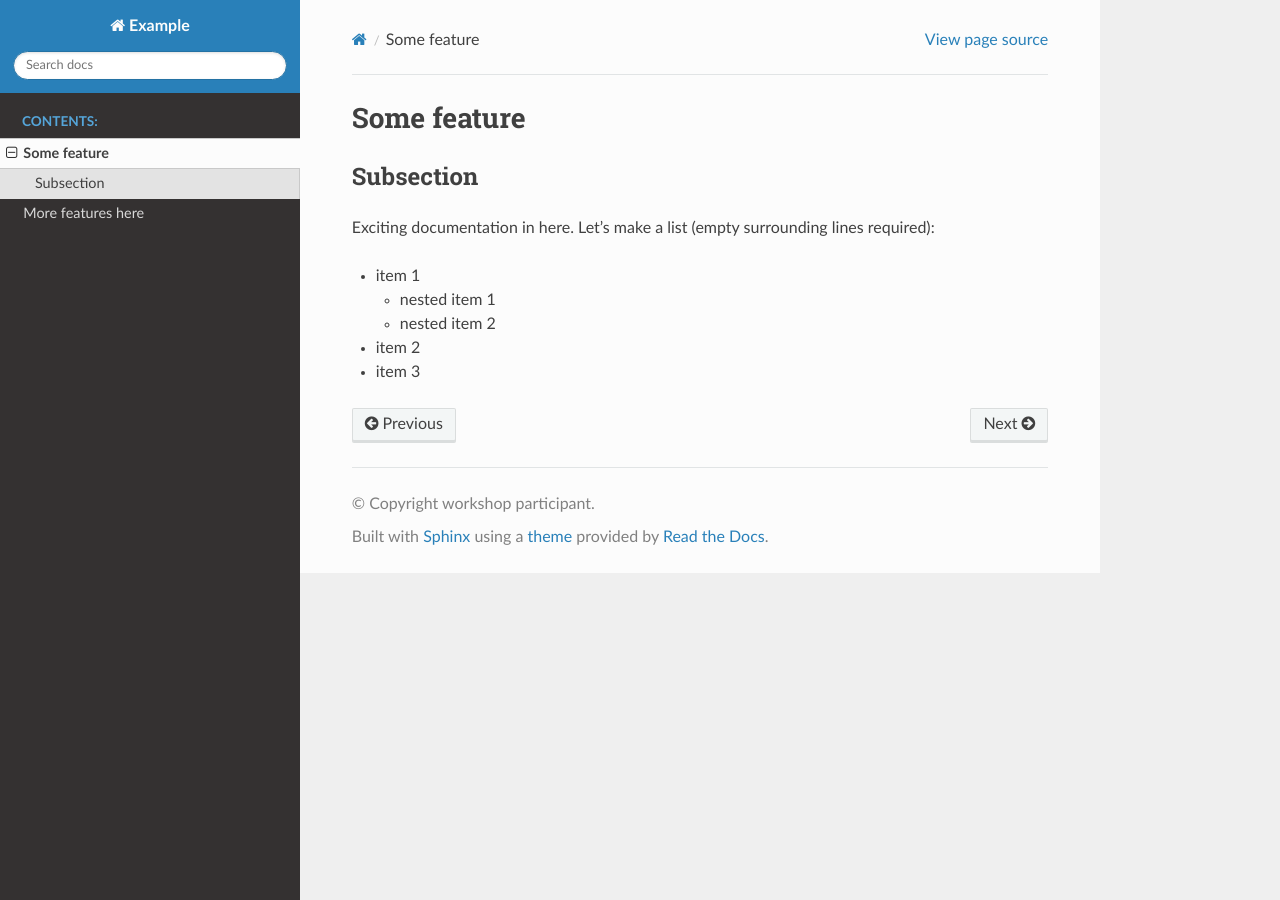
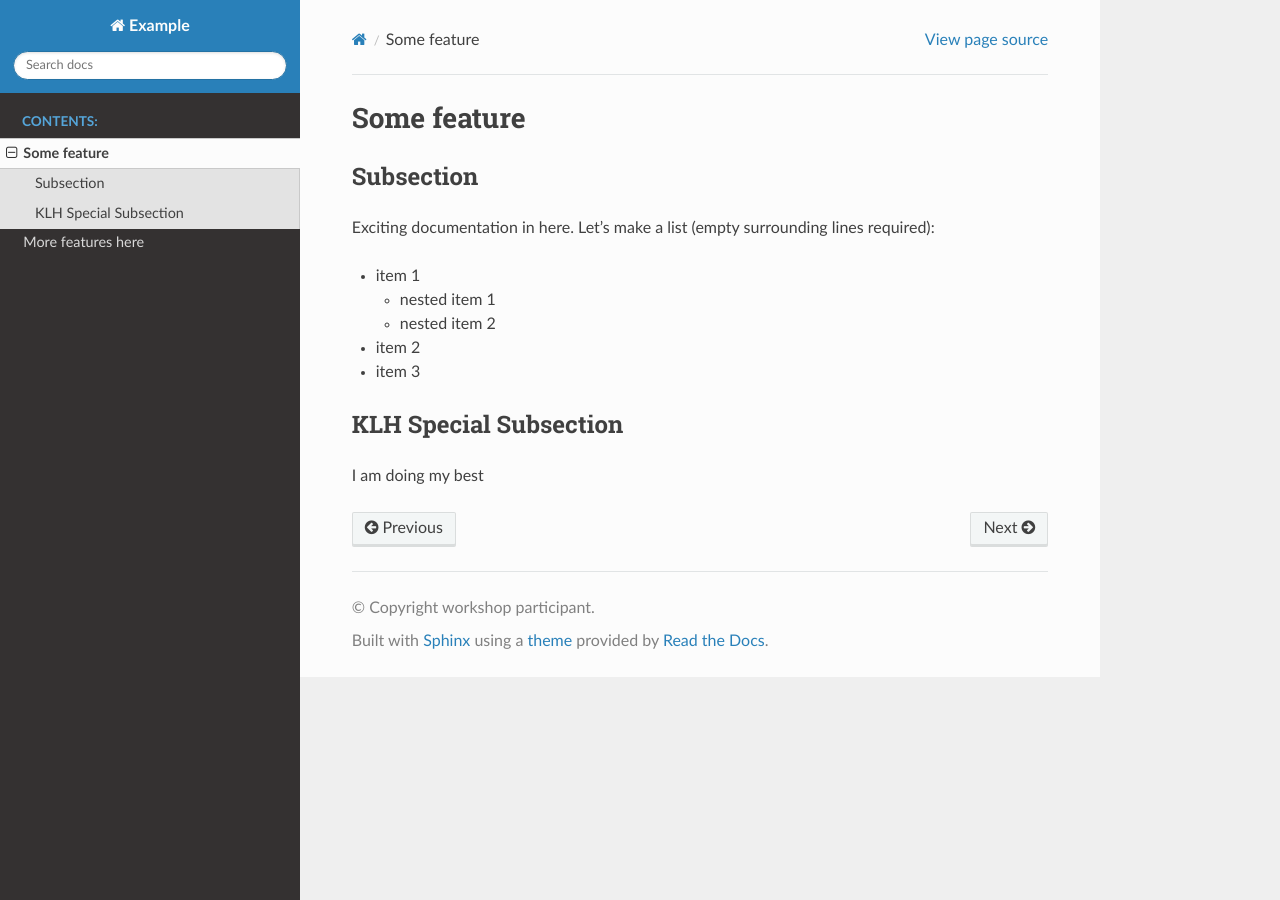
Before and after one commit to KHarrisRISE/documentation-example, a Sphinx documentation site: the page built from doc/some-feature.md, in a window 1280 px wide. Built offline with Sphinx 7.4.7 and the Read the Docs theme 2.0.0, drawn with Linux system fonts in a browser that asks for light colours.

Commit message:
Update some-feature.md

```diff
--- a/doc/some-feature.md
+++ b/doc/some-feature.md
@@ -12,3 +12,7 @@ Let's make a list (empty surrounding lines required):
 
 - item 2
 - item 3
+
+## KLH Special Subsection
+
+I am doing my best
```
